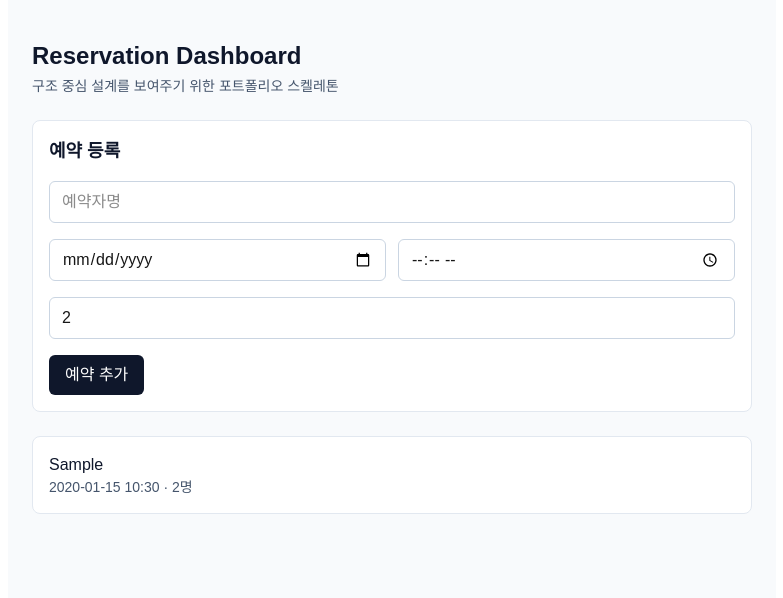
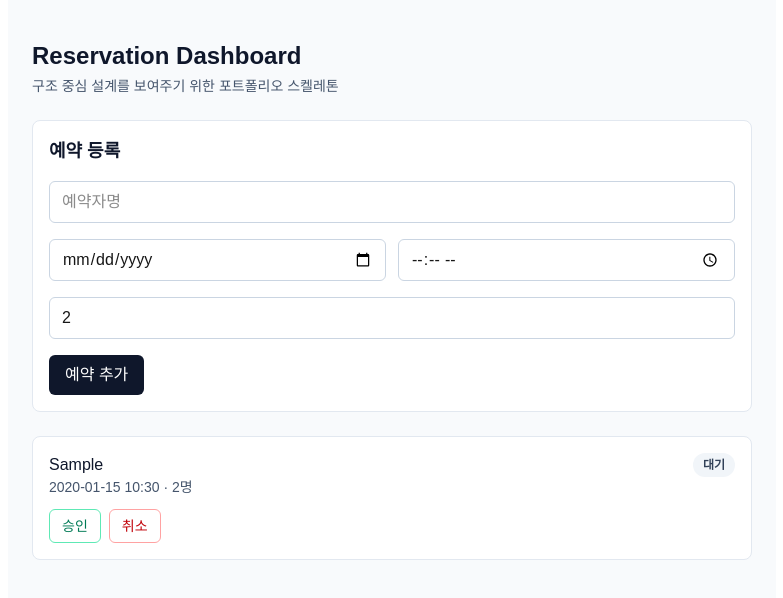
Before and after one commit to Luca-HyeongRok/Reservation-Frontend, a Next.js app: page / in a window 1280 px wide. Both pictures are taken after typing "Sample", "2020-01-15", "10:30" into the empty fields and a click on the button "예약 추가". Shown: the top 598 px of the page, without its empty margins (248-1031 px from the left). Built offline with nearby package versions, Linux system fonts and the light colour scheme; no server answers.

Commit message:
feat: 예약 상태 전이 로직 및 낙관적 업데이트 구현

```diff
--- a/app/page.tsx
+++ b/app/page.tsx
@@ -11,14 +11,23 @@ import type { ReservationCreateRequest } from "@/types/reservation";
  * - 상세 비즈니스 로직은 훅, UI는 컴포넌트, 통신은 lib로 위임합니다.
  */
 export default function HomePage() {
-  const { reservations, isLoading, error, addReservation } = useReservations();
+  const { reservations, isLoading, error, addReservation, approveReservation, cancelReservation } =
+    useReservations();
 
   const handleCreate = async (payload: ReservationCreateRequest) => {
     await addReservation(payload);
   };
 
+  const handleApprove = async (id: string) => {
+    await approveReservation(id);
+  };
+
+  const handleCancel = async (id: string) => {
+    await cancelReservation(id);
+  };
+
   return (
-    <main className="mx-auto flex min-h-screen w-full max-w-3xl flex-col gap-6 px-6 py-10 bg-slate-50">
+    <main className="mx-auto flex min-h-screen w-full max-w-3xl flex-col gap-6 bg-slate-50 px-6 py-10">
       <header className="space-y-1">
         <h1 className="text-2xl font-bold text-slate-900">Reservation Dashboard</h1>
         <p className="text-sm text-slate-600">구조 중심 설계를 보여주기 위한 포트폴리오 스켈레톤</p>
@@ -27,7 +36,12 @@ export default function HomePage() {
       {error ? <p className="rounded-md bg-red-50 px-3 py-2 text-sm text-red-600">{error}</p> : null}
 
       <ReservationForm onSubmit={handleCreate} />
-      <ReservationList reservations={reservations} isLoading={isLoading} />
+      <ReservationList
+        reservations={reservations}
+        isLoading={isLoading}
+        onApprove={handleApprove}
+        onCancel={handleCancel}
+      />
     </main>
   );
 }
--- a/components/ReservationList.tsx
+++ b/components/ReservationList.tsx
@@ -4,14 +4,33 @@
  * - 데이터 조회/변환 로직은 훅에서 처리합니다.
  */
 
-import type { Reservation } from "@/types/reservation";
+import type { Reservation, ReservationStatus } from "@/types/reservation";
 
 interface ReservationListProps {
   reservations: Reservation[];
   isLoading?: boolean;
+  onApprove: (id: string) => Promise<void> | void;
+  onCancel: (id: string) => Promise<void> | void;
 }
 
-export default function ReservationList({ reservations, isLoading = false }: ReservationListProps) {
+const STATUS_STYLES: Record<ReservationStatus, string> = {
+  PENDING: "bg-slate-100 text-slate-700",
+  APPROVED: "bg-emerald-100 text-emerald-700",
+  CANCELLED: "bg-red-100 text-red-700",
+};
+
+const STATUS_LABELS: Record<ReservationStatus, string> = {
+  PENDING: "대기",
+  APPROVED: "승인",
+  CANCELLED: "취소",
+};
+
+export default function ReservationList({
+  reservations,
+  isLoading = false,
+  onApprove,
+  onCancel,
+}: ReservationListProps) {
   if (isLoading) {
     return <p className="text-sm text-slate-500">예약 목록을 불러오는 중입니다...</p>;
   }
@@ -22,14 +41,47 @@ export default function ReservationList({ reservations, isLoading = false }: Res
 
   return (
     <ul className="space-y-3">
-      {reservations.map((reservation) => (
-        <li key={reservation.id} className="rounded-lg border border-slate-200 bg-white p-4">
-          <p className="font-medium text-slate-900">{reservation.name}</p>
-          <p className="text-sm text-slate-600">
-            {reservation.date} {reservation.time} · {reservation.partySize}명
-          </p>
-        </li>
-      ))}
+      {reservations.map((reservation) => {
+        // 상태 전이 규칙: PENDING -> APPROVED/CANCELLED, APPROVED -> CANCELLED
+        const canApprove = reservation.status === "PENDING";
+        const canCancel = reservation.status === "PENDING" || reservation.status === "APPROVED";
+
+        return (
+          <li key={reservation.id} className="space-y-3 rounded-lg border border-slate-200 bg-white p-4">
+            <div className="flex items-start justify-between gap-3">
+              <div>
+                <p className="font-medium text-slate-900">{reservation.name}</p>
+                <p className="text-sm text-slate-600">
+                  {reservation.date} {reservation.time} · {reservation.partySize}명
+                </p>
+              </div>
+
+              <span className={`rounded-full px-2.5 py-1 text-xs font-semibold ${STATUS_STYLES[reservation.status]}`}>
+                {STATUS_LABELS[reservation.status]}
+              </span>
+            </div>
+
+            <div className="flex gap-2">
+              <button
+                type="button"
+                onClick={() => void onApprove(reservation.id)}
+                disabled={!canApprove}
+                className="rounded-md border border-emerald-300 px-3 py-1.5 text-sm text-emerald-700 disabled:cursor-not-allowed disabled:border-slate-200 disabled:text-slate-400"
+              >
+                승인
+              </button>
+              <button
+                type="button"
+                onClick={() => void onCancel(reservation.id)}
+                disabled={!canCancel}
+                className="rounded-md border border-red-300 px-3 py-1.5 text-sm text-red-700 disabled:cursor-not-allowed disabled:border-slate-200 disabled:text-slate-400"
+              >
+                취소
+              </button>
+            </div>
+          </li>
+        );
+      })}
     </ul>
   );
 }
--- a/hooks/useReservations.ts
+++ b/hooks/useReservations.ts
@@ -2,13 +2,18 @@
 
 /**
  * 상태/로직 계층 (커스텀 훅)
- * - 예약 목록 조회, 생성, 로딩/에러 상태를 화면에서 분리합니다.
+ * - 예약 목록 조회, 생성, 상태 변경, 로딩/에러 상태를 화면에서 분리합니다.
  * - 페이지와 컴포넌트는 "무엇을 보여줄지"에 집중하게 만듭니다.
  */
 
 import { useCallback, useEffect, useState } from "react";
-import { createReservation, fetchReservations } from "@/lib/api";
-import type { Reservation, ReservationCreateRequest } from "@/types/reservation";
+import {
+  approveReservation as approveReservationApi,
+  cancelReservation as cancelReservationApi,
+  createReservation,
+  fetchReservations,
+} from "@/lib/api";
+import type { Reservation, ReservationCreateRequest, ReservationStatus } from "@/types/reservation";
 
 export function useReservations() {
   const [reservations, setReservations] = useState<Reservation[]>([]);
@@ -43,6 +48,44 @@ export function useReservations() {
     }
   }, []);
 
+  const updateReservationStatus = useCallback(
+    async (id: string, nextStatus: ReservationStatus, request: (reservationId: string) => Promise<void>) => {
+      setError(null);
+
+      // 낙관적 업데이트: 먼저 화면 상태를 바꾸고 실패 시 이전 상태로 롤백합니다.
+      const previous = reservations;
+      setReservations((current) =>
+        current.map((reservation) =>
+          reservation.id === id ? { ...reservation, status: nextStatus } : reservation,
+        ),
+      );
+
+      try {
+        await request(id);
+      } catch (err) {
+        setReservations(previous);
+        const message = err instanceof Error ? err.message : "상태 변경 중 오류가 발생했습니다.";
+        setError(message);
+        throw err;
+      }
+    },
+    [reservations],
+  );
+
+  const approveReservation = useCallback(
+    async (id: string) => {
+      await updateReservationStatus(id, "APPROVED", approveReservationApi);
+    },
+    [updateReservationStatus],
+  );
+
+  const cancelReservation = useCallback(
+    async (id: string) => {
+      await updateReservationStatus(id, "CANCELLED", cancelReservationApi);
+    },
+    [updateReservationStatus],
+  );
+
   useEffect(() => {
     void loadReservations();
   }, [loadReservations]);
@@ -53,5 +96,7 @@ export function useReservations() {
     error,
     loadReservations,
     addReservation,
+    approveReservation,
+    cancelReservation,
   };
 }
--- a/lib/api.ts
+++ b/lib/api.ts
@@ -33,8 +33,23 @@ export async function createReservation(payload: ReservationCreateRequest): Prom
     date: payload.date,
     time: payload.time,
     partySize: payload.partySize,
+    status: "PENDING",
     createdAt: new Date().toISOString(),
   };
 }
 
+export async function approveReservation(id: string): Promise<void> {
+  // 추후 실제 API 연동 시 승인 엔드포인트를 사용합니다.
+  // const response = await fetch(`${API_BASE_URL}/api/reservations/${id}/approve`, { method: "PATCH" });
+  // if (!response.ok) throw new Error("예약 승인에 실패했습니다.");
+  void id;
+}
+
+export async function cancelReservation(id: string): Promise<void> {
+  // 추후 실제 API 연동 시 취소 엔드포인트를 사용합니다.
+  // const response = await fetch(`${API_BASE_URL}/api/reservations/${id}/cancel`, { method: "PATCH" });
+  // if (!response.ok) throw new Error("예약 취소에 실패했습니다.");
+  void id;
+}
+
 export { API_BASE_URL };
--- a/types/reservation.ts
+++ b/types/reservation.ts
@@ -3,6 +3,8 @@
  * - 예약 관련 타입을 중앙에서 관리해
  *   API/훅/컴포넌트 사이의 데이터 계약을 명확히 합니다.
  */
+
+export type ReservationStatus = "PENDING" | "APPROVED" | "CANCELLED";
 
 export interface Reservation {
   id: string;
@@ -10,6 +12,7 @@ export interface Reservation {
   date: string; // 날짜 형식: YYYY-MM-DD
   time: string; // 시간 형식: HH:mm
   partySize: number;
+  status: ReservationStatus;
   createdAt: string;
 }
 
```
